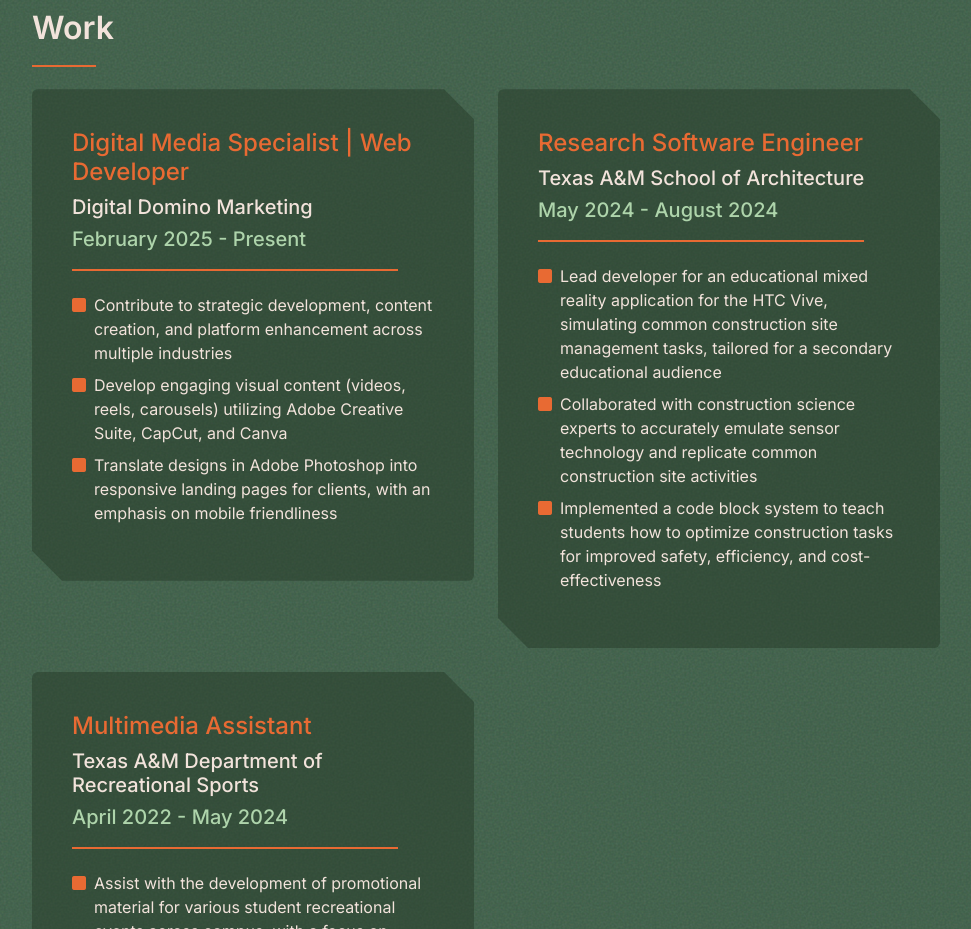
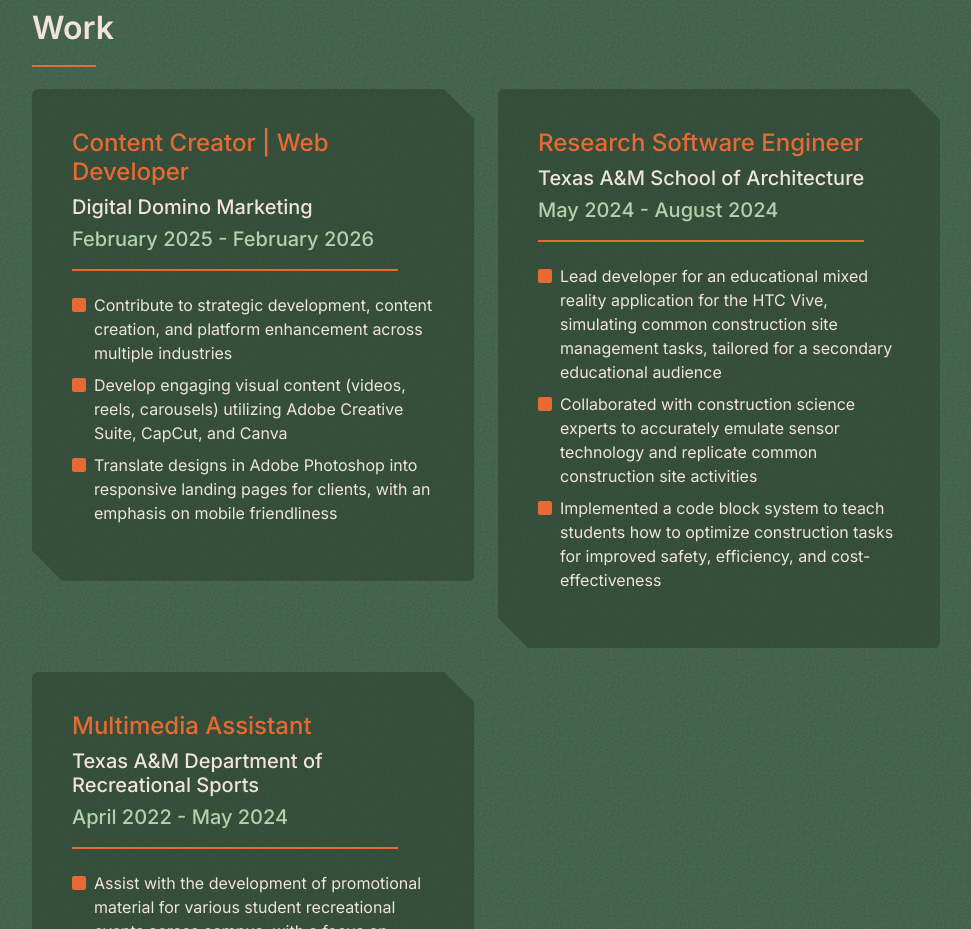
Before and after one commit to AlexGonz00/online-portfolio-2025, a website: page index.html in a window 1280 px wide. Shown: the part 2060-2989 px from the top of the page, without its empty margins (154-1125 px from the left). Drawn offline with nearby package versions, Linux system fonts and the light colour scheme; files that its build step writes are made by us from their sources.

Commit message:
Update DD Info

```diff
--- a/index.html
+++ b/index.html
@@ -227,9 +227,9 @@
               <div class="fadeIn-animated">
                 <div class="card card-clip p-4">
                   <div class="card-body">
-                    <h4 class="text-primary">Digital Media Specialist | Web Developer</h4>
+                    <h4 class="text-primary">Content Creator | Web Developer</h4>
                     <h5>Digital Domino Marketing</h5>
-                    <h5 class="text-light">February 2025 - Present</h5>
+                    <h5 class="text-light">February 2025 - February 2026</h5>
 
                     <hr class="hr-heading-full">
 
```
